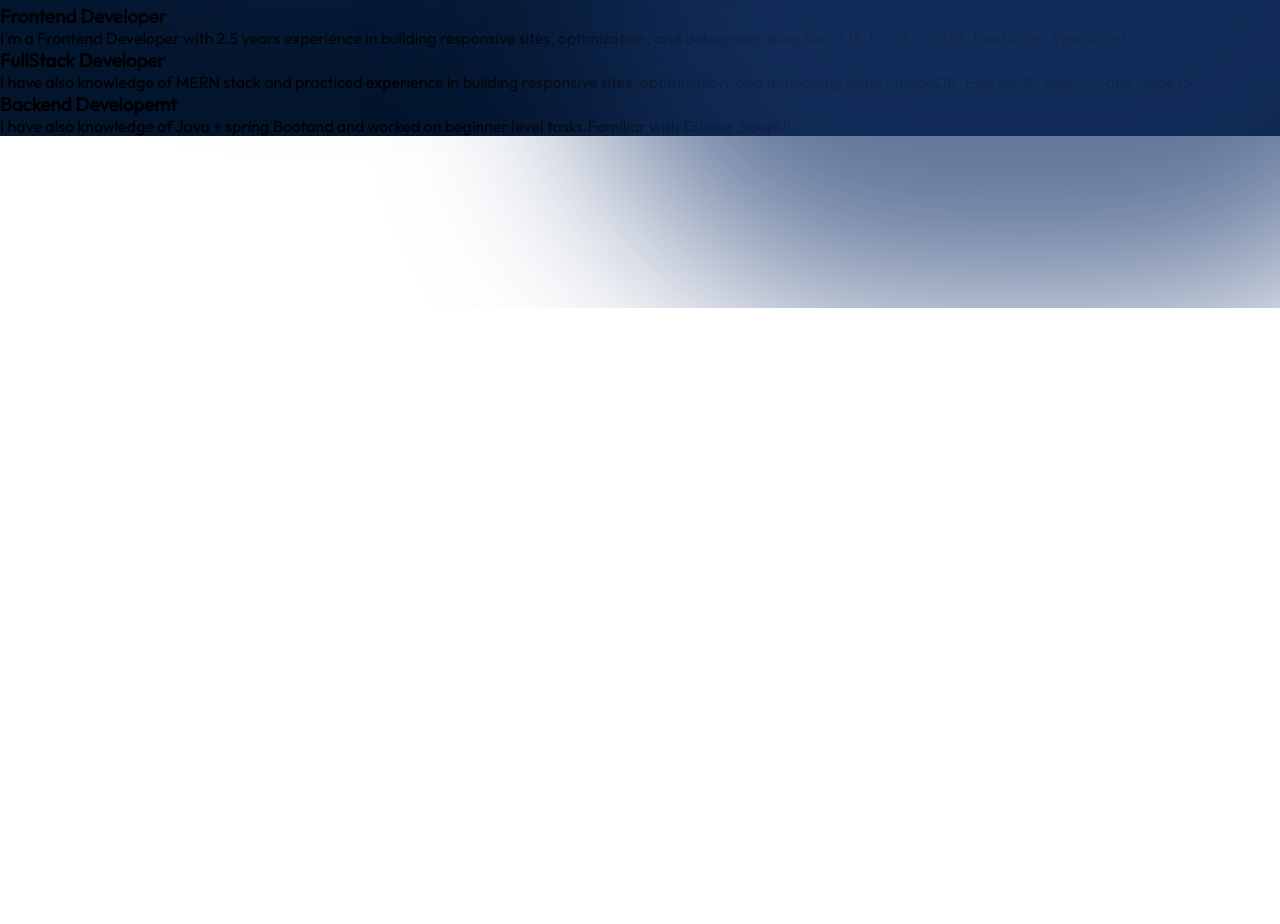
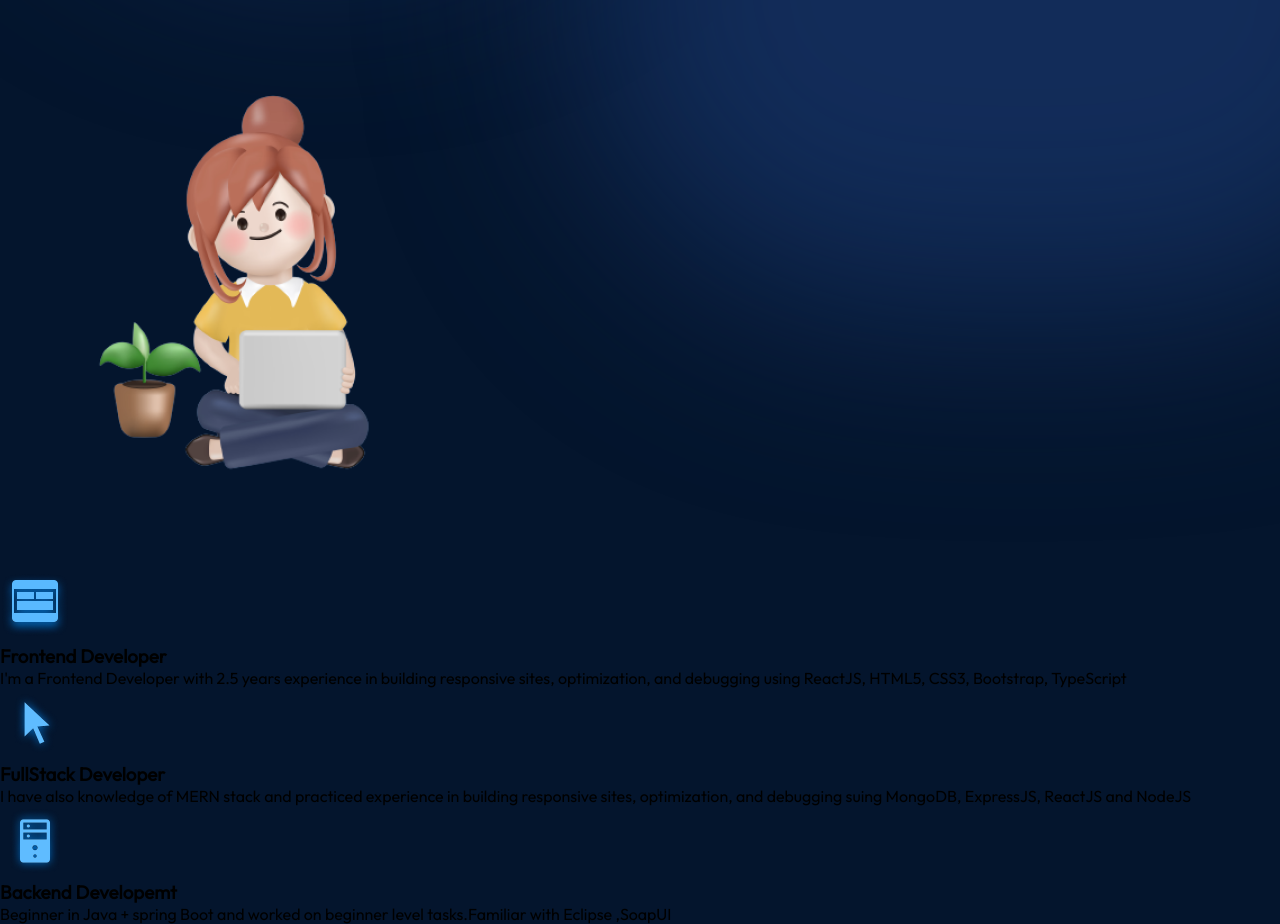
Before and after one commit to rishikesh7355/Project_Portfolio, a React (Vite) app in the folder react-portfolio/: page / in a window 1280 px wide. Shown: the part 726-1650 px from the top of the page. Before the commit the page ends 1034 px from the top, so only its background shows below. Built offline with nearby package versions, Linux system fonts and the light colour scheme.

Commit message:
about section content

```diff
--- a/react-portfolio/src/components/About/About.jsx
+++ b/react-portfolio/src/components/About/About.jsx
@@ -1,7 +1,12 @@
+import {getImageUrl} from "../../utils"
 export const About = () => {
     return(
        <section>
-        <h1>About</h1>
+            <h2>About</h2>
+            <div><img src={getImageUrl("about/aboutImage.png")} alt="sitting with laptop"/>
+                <ul>
+                    <li>
+                        <img src={getImageUrl("about/uiIcon.png")} alt="cursor icon" />
                         <div>
                             <h3>Frontend Developer</h3>
                             <p>I'm a Frontend Developer with 2.5 years
@@ -9,6 +14,9 @@ export const About = () => {
                                 and debugging using ReactJS, HTML5, CSS3, Bootstrap, TypeScript
                             </p>
                         </div>
+                    </li>
+                    <li>
+                        <img src={getImageUrl("about/cursorIcon.png")} alt="server icon" />
                         <div>
                             <h3>FullStack Developer</h3>
                             <p>I have also knowledge of MERN stack and practiced
@@ -16,11 +24,17 @@ export const About = () => {
                                 and debugging suing MongoDB, ExpressJS, ReactJS and NodeJS
                             </p>
                         </div>
+                    </li>
+                    <li>
+                        <img src={getImageUrl("about/serverIcon.png")} alt="server icon" />
                         <div>
                             <h3>Backend Developemt</h3>
-            <p>I have also knowledge of Java + spring Bootand and
+                            <p>Beginner in Java + spring Boot  and
                                 worked on beginner level tasks.Familiar with Eclipse ,SoapUI
                             </p>
+                        </div>
+                    </li>
+                </ul>
             </div>
        </section>
     )
```
Lines whose indentation alone changed are shown as unchanged.
